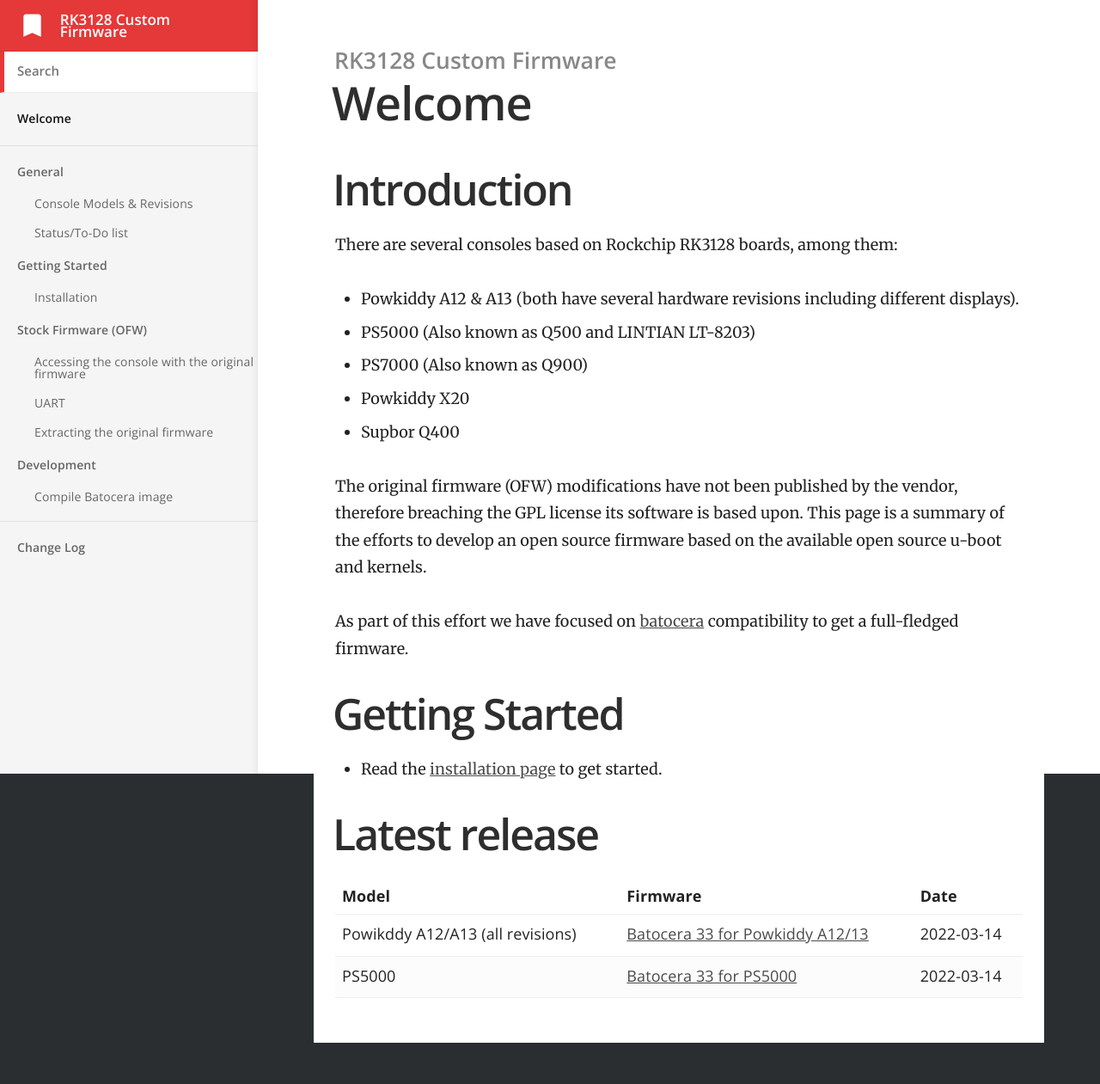
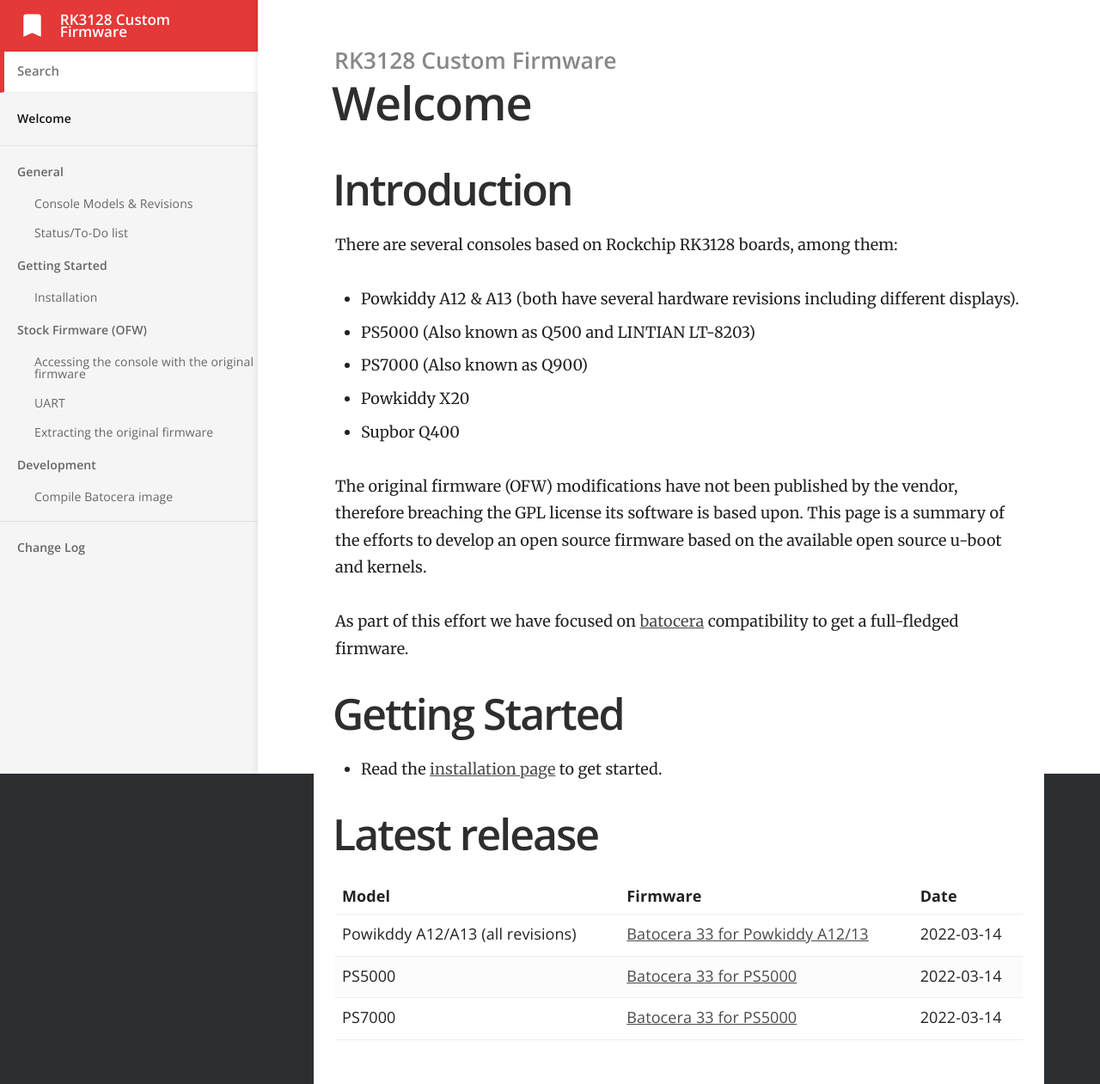
Before and after one commit to RK3128-CFW/rk3128-cfw.github.io, a Jekyll site: the page built from index.md, in a window 1280 px wide. Shown: the whole page at 86% size. Built offline with Jekyll 4.4.1, drawn with Linux system fonts in a browser that asks for light colours; before the commit the page ends 1213 px from its top, so only the background shows below that.

Commit message:
Update index.md

```diff
--- a/index.md
+++ b/index.md
@@ -28,3 +28,4 @@ As part of this effort we have focused on [batocera](https://batocera.org) compa
 |-------|----------|------|
 | Powikddy A12/A13 (all revisions) | [Batocera 33 for Powkiddy A12/13](https://github.com/RK3128-CFW/rk3128-cfw.github.io/releases/tag/a13_batocera_33_alpha_2) | 2022-03-14 |
 | PS5000 | [Batocera 33 for PS5000](https://github.com/RK3128-CFW/rk3128-cfw.github.io/releases/tag/ps5000_batocera_33_alpha_1) | 2022-03-14 |
+| PS7000 | [Batocera 33 for PS5000](https://github.com/RK3128-CFW/rk3128-cfw.github.io/releases/tag/ps7000_batocera_33_alpha_1) | 2022-03-14 |
```
